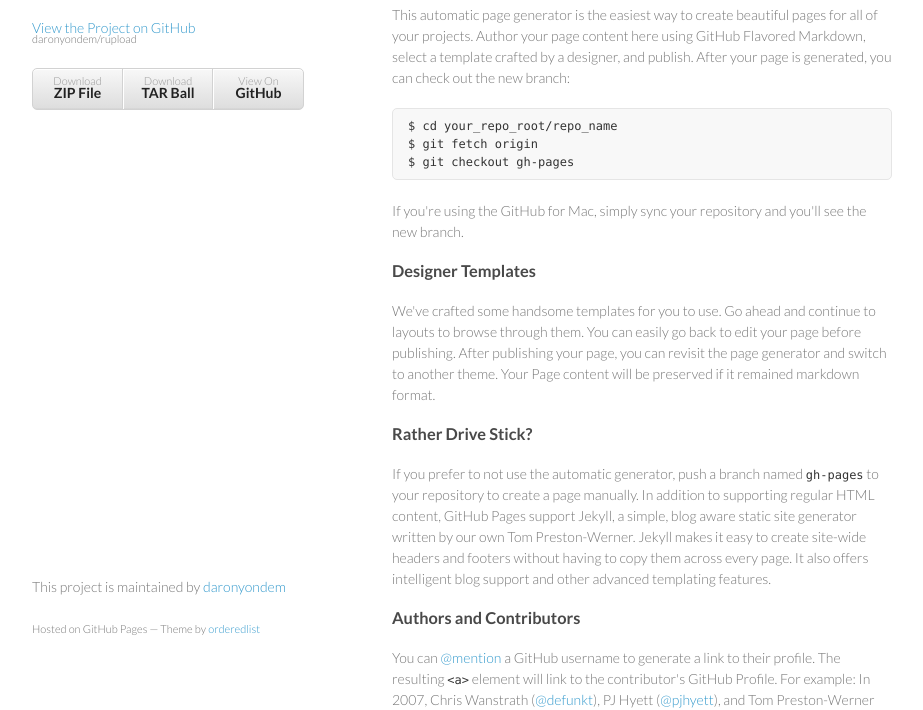
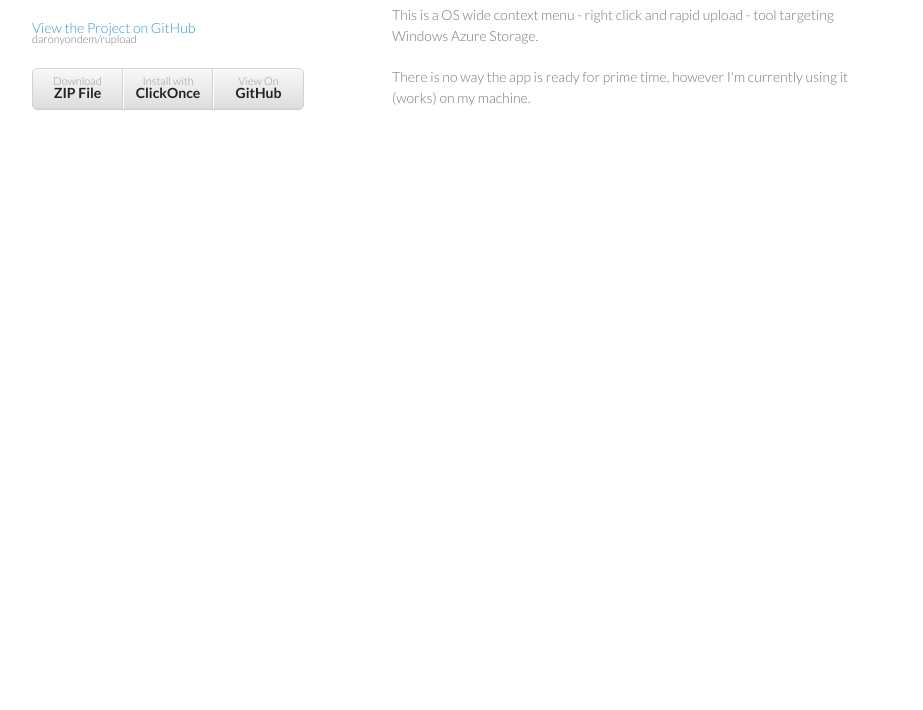
Before and after one commit to daronyondem/rupload, a plain HTML site: page index.html in a window 1280 px wide. Shown: the part 92-802 px from the top of the page, without its empty margins (178-1101 px from the left). Drawn offline with Linux system fonts and the light colour scheme.

Commit message:
Cleaning main page. Placeholder ClickOnce link added.

```diff
--- a/index.html
+++ b/index.html
@@ -23,7 +23,7 @@
 
         <ul>
           <li><a href="https://github.com/daronyondem/rupload/zipball/master">Download <strong>ZIP File</strong></a></li>
-          <li><a href="https://github.com/daronyondem/rupload/tarball/master">Download <strong>TAR Ball</strong></a></li>
+          <li><a href="https://github.com/daronyondem/rupload/tarball/master">Install with <strong>ClickOnce</strong></a></li>
           <li><a href="https://github.com/daronyondem/rupload">View On <strong>GitHub</strong></a></li>
         </ul>
       </header>
@@ -31,39 +31,11 @@
         <h3>
 <a id="welcome-to-github-pages" class="anchor" href="#welcome-to-github-pages" aria-hidden="true"><span class="octicon octicon-link"></span></a>Welcome to rupload micro-site.</h3>
 
-<p>This automatic page generator is the easiest way to create beautiful pages for all of your projects. Author your page content here using GitHub Flavored Markdown, select a template crafted by a designer, and publish. After your page is generated, you can check out the new branch:</p>
+<p>This is a OS wide context menu - right click and rapid upload - tool targeting Windows Azure Storage.</p><p>
 
-<pre><code>$ cd your_repo_root/repo_name
-$ git fetch origin
-$ git checkout gh-pages
-</code></pre>
+There is no way the app is ready for prime time, however I'm currently using it (works) on my machine.</p>
 
-<p>If you're using the GitHub for Mac, simply sync your repository and you'll see the new branch.</p>
-
-<h3>
-<a id="designer-templates" class="anchor" href="#designer-templates" aria-hidden="true"><span class="octicon octicon-link"></span></a>Designer Templates</h3>
-
-<p>We've crafted some handsome templates for you to use. Go ahead and continue to layouts to browse through them. You can easily go back to edit your page before publishing. After publishing your page, you can revisit the page generator and switch to another theme. Your Page content will be preserved if it remained markdown format.</p>
-
-<h3>
-<a id="rather-drive-stick" class="anchor" href="#rather-drive-stick" aria-hidden="true"><span class="octicon octicon-link"></span></a>Rather Drive Stick?</h3>
-
-<p>If you prefer to not use the automatic generator, push a branch named <code>gh-pages</code> to your repository to create a page manually. In addition to supporting regular HTML content, GitHub Pages support Jekyll, a simple, blog aware static site generator written by our own Tom Preston-Werner. Jekyll makes it easy to create site-wide headers and footers without having to copy them across every page. It also offers intelligent blog support and other advanced templating features.</p>
-
-<h3>
-<a id="authors-and-contributors" class="anchor" href="#authors-and-contributors" aria-hidden="true"><span class="octicon octicon-link"></span></a>Authors and Contributors</h3>
-
-<p>You can <a href="https://github.com/blog/821" class="user-mention">@mention</a> a GitHub username to generate a link to their profile. The resulting <code>&lt;a&gt;</code> element will link to the contributor's GitHub Profile. For example: In 2007, Chris Wanstrath (<a href="https://github.com/defunkt" class="user-mention">@defunkt</a>), PJ Hyett (<a href="https://github.com/pjhyett" class="user-mention">@pjhyett</a>), and Tom Preston-Werner (<a href="https://github.com/mojombo" class="user-mention">@mojombo</a>) founded GitHub.</p>
-
-<h3>
-<a id="support-or-contact" class="anchor" href="#support-or-contact" aria-hidden="true"><span class="octicon octicon-link"></span></a>Support or Contact</h3>
-
-<p>Having trouble with Pages? Check out the documentation at <a href="https://help.github.com/pages">https://help.github.com/pages</a> or contact <a href="mailto:support@github.com">support@github.com</a> and we’ll help you sort it out.</p>
       </section>
-      <footer>
-        <p>This project is maintained by <a href="https://github.com/daronyondem">daronyondem</a></p>
-        <p><small>Hosted on GitHub Pages &mdash; Theme by <a href="https://github.com/orderedlist">orderedlist</a></small></p>
-      </footer>
     </div>
     <script src="javascripts/scale.fix.js"></script>
 
```
